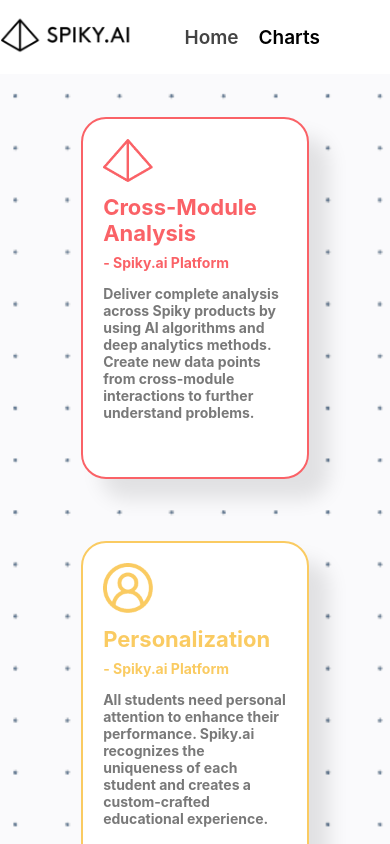
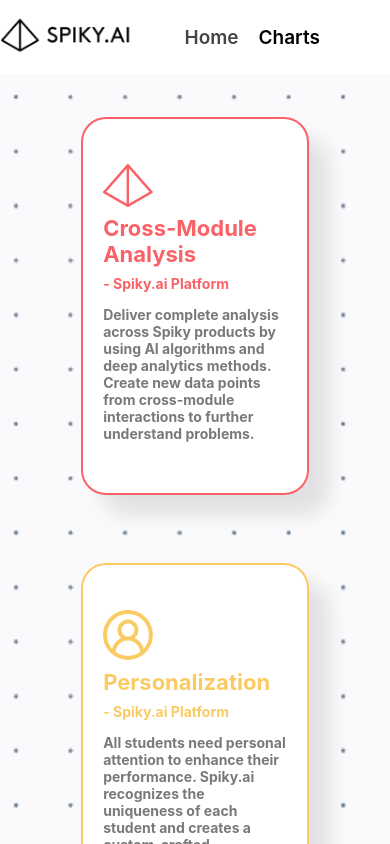
Before and after one commit to nidanurgunay/SpikyAI, a React (Create React App) app in the folder spiky/: page / in a window 390 px wide. Shown: the top 844 px of the page. Built offline with nearby package versions, Linux system fonts and the light colour scheme.

Commit message:
creative animation implemented

```diff
--- a/spiky/src/components/chart/chart.js
+++ b/spiky/src/components/chart/chart.js
@@ -38,7 +38,7 @@
   let [timerange, setTimerange] = useState(series.timerange());
   let [active, setActive] = useState("energy");
 
-  console.log("propss", props.Percentage)
+
   return (
     <div id="chart_card">
       <div id="header_section">
--- a/spiky/src/pages/spiky/spiky.css
+++ b/spiky/src/pages/spiky/spiky.css
@@ -68,33 +68,13 @@
     box-shadow: 20px 20px 20px rgb(0 0 0 / 10%);
     background-color: #fff;
     height: 75%;
-}
-
-@keyframes zoom-in {
-    0% {
-        transform: scale(1, 1);
-    }
-    60% {
-        transform: scale(1.1, 1.1);
-    }
-    100% {
-        transform: scale(1, 1);
-    }
-}
-
-@-webkit-keyframes zoom-in {
-    0%,
-    100% {
-        transform: scale(1, 1);
-    }
-    60% {
-        transform: scale(1.1, 1.1);
-    }
+    transition: 0.2s;
 }
 
 .card:hover {
-    animation: zoom-in 1s ease-out forwards;
-    -webkit-animation: zoom-in 1s ease-out forwards;
+    opacity: 1;
+    box-shadow: 0px 6px 10px rgba(0, 0, 0, 0.4);
+    transform: scale(1.01);
 }
 
 .logo_container {
@@ -134,3 +114,7 @@
     font-weight: 700;
     font-size: 14px;
 }
+
+.card_link_title:hover {
+    transform: scale(1.02);
+}
--- a/spiky/src/pages/spiky/spiky.js
+++ b/spiky/src/pages/spiky/spiky.js
@@ -16,11 +16,10 @@
         <div id="spiky_container">
             <div id="card_container" >
                 {data.map((card) =>
-                    <div className={" col-md-6 col-xl-4 col-12" + card.margin} style={{ margin: "0", color: card.color }}>
-
+                    <div className={"col-md-6 col-xl-4 col-12"} style={{ margin: "0", color: card.color }}>
                         <div className={"card " + card.margin}>
                             <div >
-                                <div className="logo_cont   ainer">
+                                <div className="logo_container">
                                     <img
                                         src={logo[card.id]}
                                         alt={card.id}
@@ -39,7 +38,7 @@
                                     card.link ?
                                         <div style={{ marginTop: "3vh", marginBottom: "0px" }}>
                                             <a className="spiky_link" href="https://spiky.ai" target='_blank' rel="noreferrer">
-                                                <p>{card.linkHeader}</p>
+                                                <p className="card_link_title">{card.linkHeader}</p>
                                             </a>
                                         </div> : null
                                 }
```
